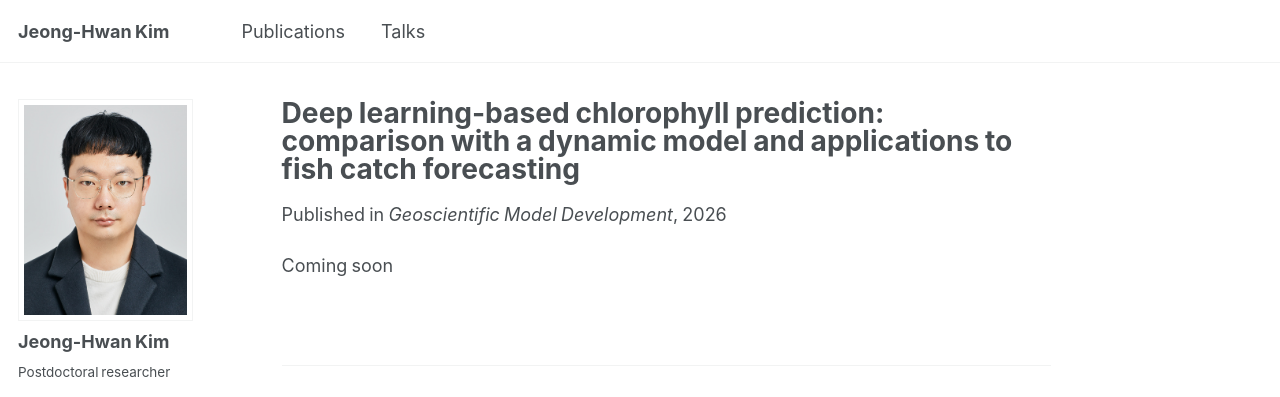
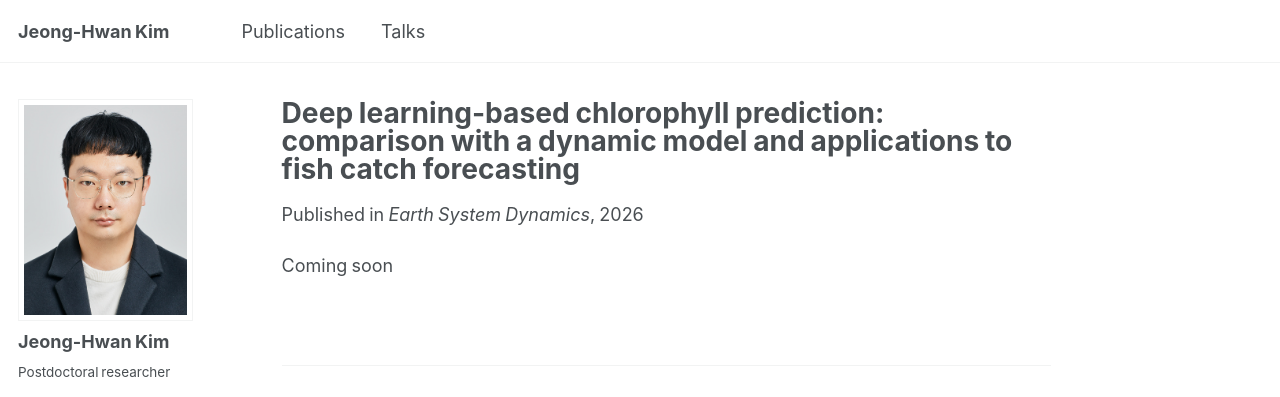
Before and after one commit to jeonghwan723/jeonghwan723.github.io, a Jekyll site: the page built from _publications/paper017.md, in a window 1280 px wide. Shown: the top 397 px of the page. Built offline with Jekyll 4.4.1, drawn with Linux system fonts in a browser that asks for light colours; some web fonts are replaced; a script bundle is joined from its source files by our own code; library files that are not in the unit come from our copies.

Commit message:
Mark paper017 as published in Earth System Dynamics with DOI link
Correct the journal from Geoscientific Model Development to Earth System
Dynamics, drop the "Accepted" note, and add the DOI link and field.

Co-Authored-By: Claude Opus 4.8 (1M context) <noreply@anthropic.com>

```diff
--- a/_publications/paper017.md
+++ b/_publications/paper017.md
@@ -3,10 +3,11 @@ title: "Deep learning-based chlorophyll prediction: comparison with a dynamic mo
 collection: publications
 category: manuscripts
 permalink: /publication/paper017
-excerpt: 'J. S. Park, J. Y. Park*, Y. G. Ham*, <u><b>J. H. Kim</b></u>, W. Jeon. <b><i>Geoscientific Model Development, Accepted</i></b>'
+excerpt: 'J. S. Park, J. Y. Park*, Y. G. Ham*, <u><b>J. H. Kim</b></u>, W. Jeon. <b><i>Earth System Dynamics</i></b>'
 date: 2026-05-28
-venue: 'Geoscientific Model Development'
-paperurl: 'Coming soon'
+venue: 'Earth System Dynamics'
+paperurl: 'https://doi.org/10.5194/esd-17-795-2026'
+doi: '10.5194/esd-17-795-2026'
 ---
 
 Coming soon
```
